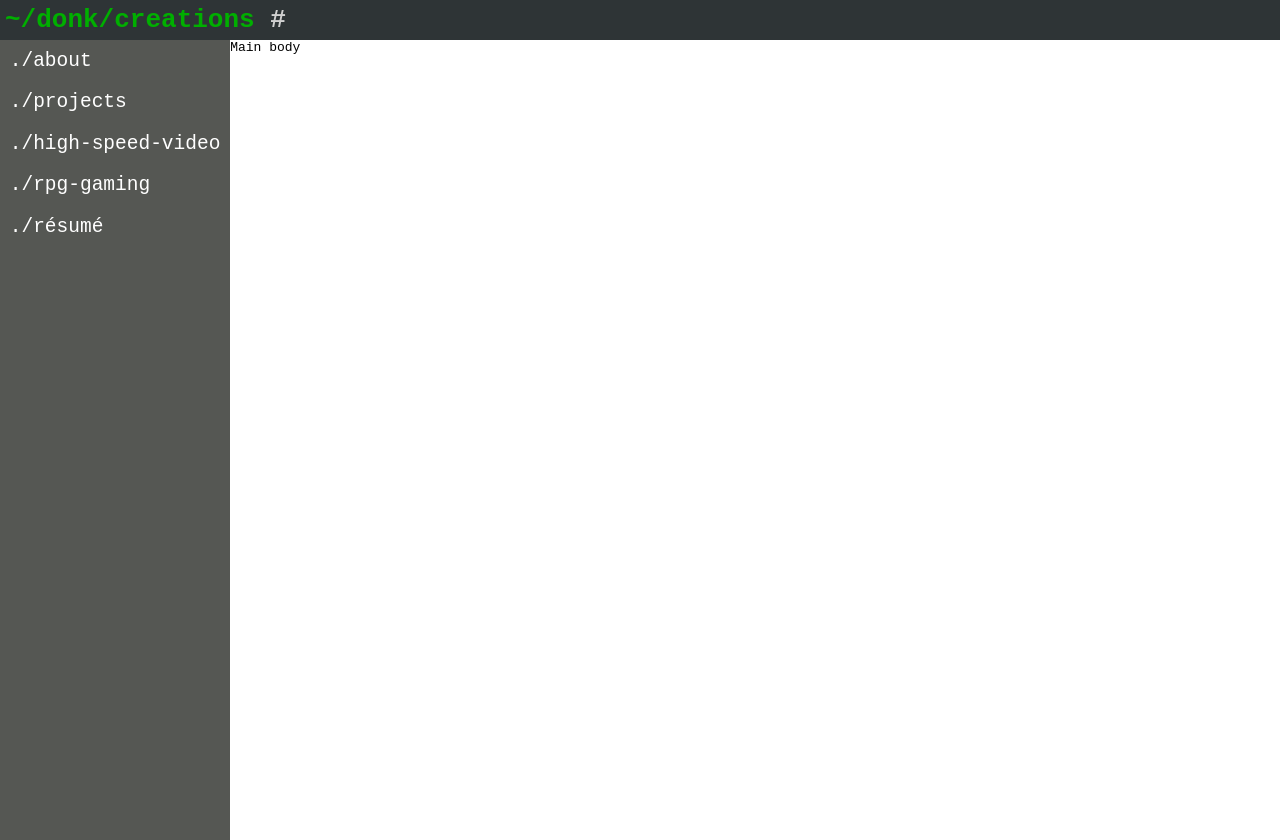
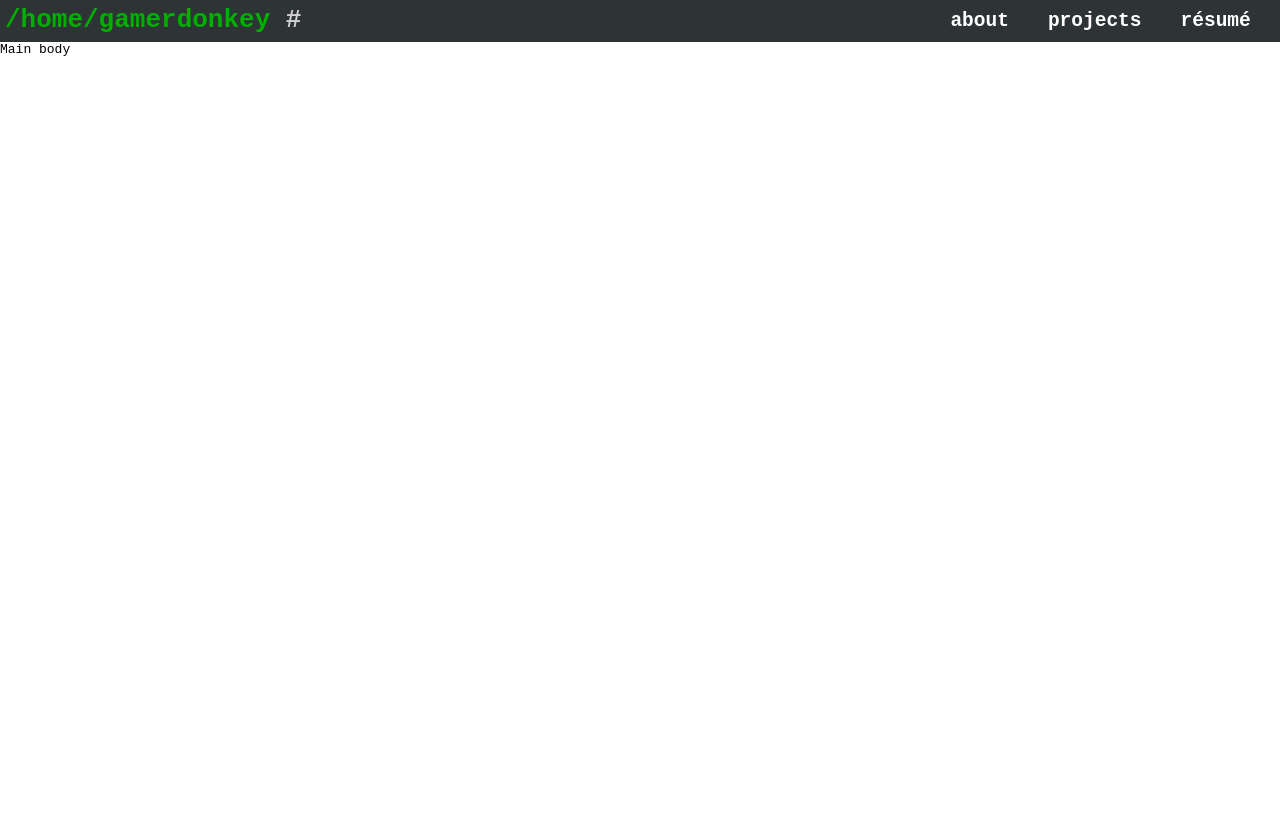
Before and after one commit to gamerdonkey/gamerdonkey_dot_com, a plain HTML site: page index.html in a window 1280 px wide. After the commit the page ends 800 px from the top, so only its background shows below. Drawn offline with Linux system fonts and the light colour scheme.

Commit message:
Made some large changes  to the nav pane. Moved it up into the header, simplified.

```diff
--- a/index.html
+++ b/index.html
@@ -8,18 +8,16 @@
     <body>
         <div class="wrapper">
         <div class="header">
-            <span class="title">~/donk/creations</span>&nbsp;#&nbsp;
-            <span class="cursor"></span>
+            <div class="logo">
+                <span class="title">/home/gamerdonkey</span>&nbsp;#&nbsp;
+                <span class="cursor"></span>
+            </div><!-- logo -->
+            <ul class="navigation">
+                <li><a href='#'>about</a></li>
+                <li><a href='#'>projects</a></li>
+                <li><a href='#'>r&eacute;sum&eacute;</a></li>
+            </ul><!-- navigation -->
         </div><!-- header -->
-        <div class="navigation">
-            <ul>
-                <li><a href='#'>./about</a></li>
-                <li><a href='#'>./projects</a></li>
-                <li><a href='#'>./high-speed-video</a></li>
-                <li><a href='#'>./rpg-gaming</a></li>
-                <li><a href='#'>./r&eacute;sum&eacute;</a></li>
-            </ul>
-        </div><!-- navigation -->
         <div class="main">
             Main body
         </div><!-- main -->
--- a/style.css
+++ b/style.css
@@ -16,18 +16,22 @@ body {
     flex-flow: row wrap;
 
     background: #2e3436;
-    padding: 5px;
 
     color: #d0d0d0;
     font-size: 200%;
     font-weight: bold;
 }
 
-.header .title {
+.logo {
+    display: flex;
+    padding: 5px;
+}
+
+.logo .title {
     color: #00af00;
 }
 
-.header .cursor {
+.logo .cursor {
     background: #d0d0d0;
     height: 1.1em;
     width: 0.6em;
@@ -38,32 +42,27 @@ body {
 }
 
 .navigation {
-    flex: 0 auto;
     display: flex;
-    flex-flow: column;
-    height: 100vh;
-
-    background: #555753;
-
-    font-size: 150%;
-}
-
-.navigation ul {
-    list-style: none;
+    flex-flow: row wrap;
+    flex-grow: 1;
+    justify-content: flex-end;
 
     margin: 0;
-    padding-left: 0;
+    list-style: none;
 }
 
 .navigation a {
     text-decoration: none;
     display: block;
     padding: 0.5em;
+    margin-right: 1em;
+
+    font-size: 75%;
     color: white;
 }
 
 .navigation a:hover {
-    background: #2e3436;
+    background: #d0d0d0;
 }
 
 .main {
```
